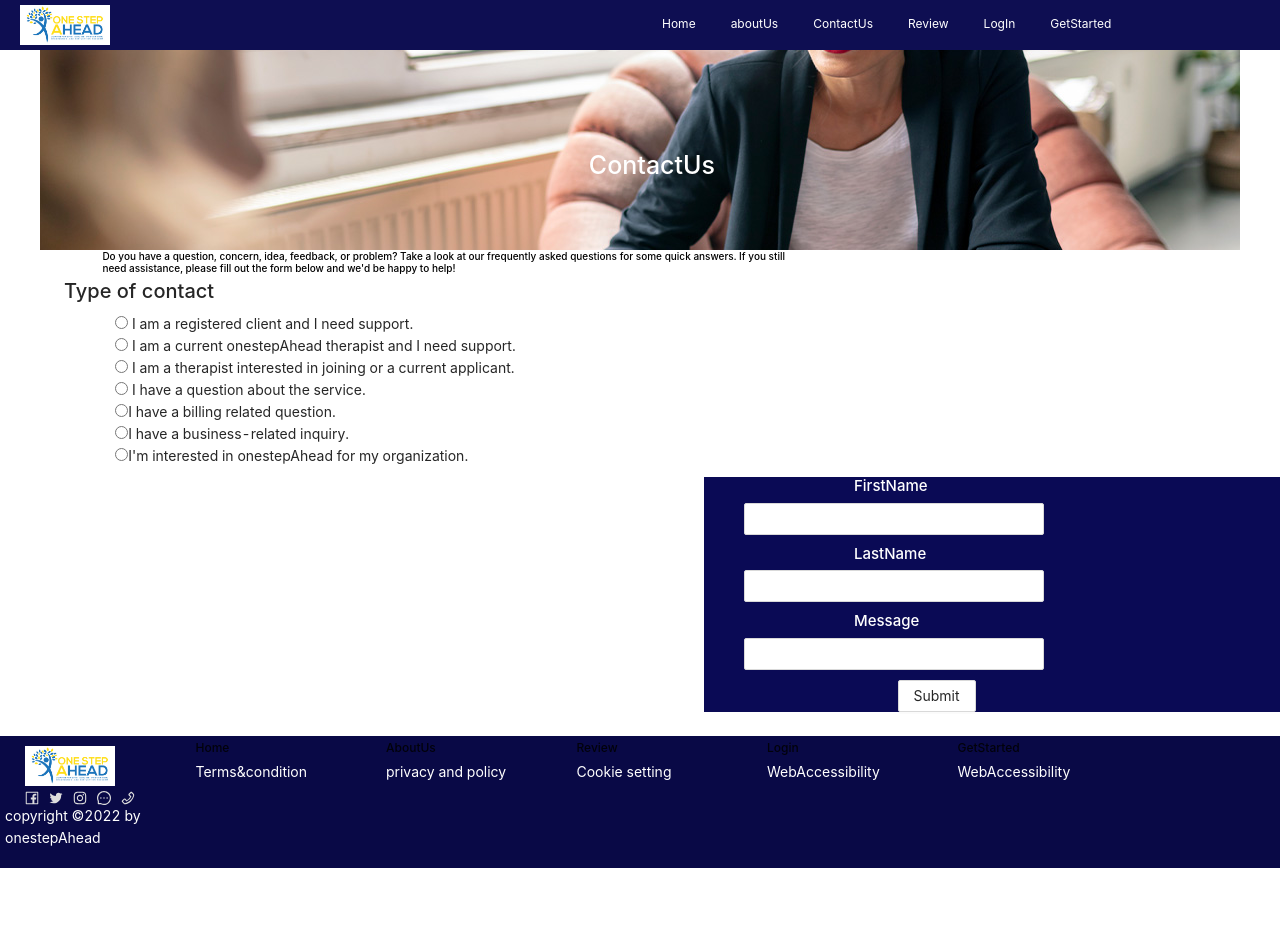
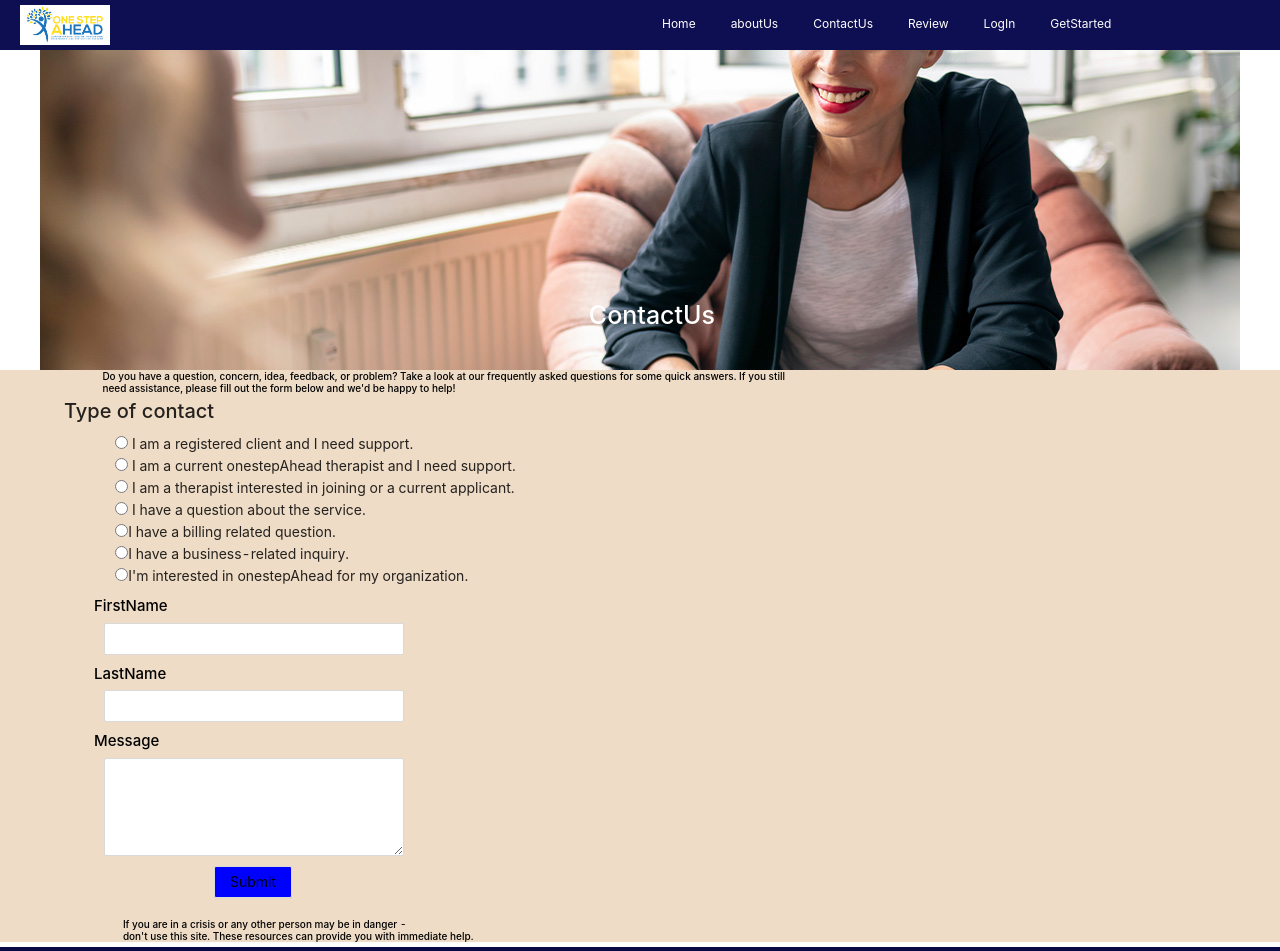
Before and after one commit to elise1914347/one-step-ahead-react, a React (Create React App) app: page /contactUs in a window 1280 px wide. Shown: the top 951 px of the page. Before the commit the page ends 868 px from the top, so only its background shows below. Built offline with nearby package versions, Linux system fonts and the light colour scheme.

Commit message:
change-contact

```diff
--- a/src/view/contact.css
+++ b/src/view/contact.css
@@ -10,20 +10,21 @@
     background-position: center;
     /* background-size: 2%; */
     width: 100%;
-    height: 20rem;
+    height: 32rem;
 }
 .ct{
     color: white;
     margin-left: 46%;
-    padding-top: 100px;
+    padding-top: 25rem;
 }
 .questions{
     margin-left: 9%;
     position: relative;
 }
 .formLabe{
-    margin-left:  55%;
-    background-color: rgb(10, 10, 85);
+    margin-left:  5%;
+    /* background-color: rgb(10, 10, 85); */
+    margin-right: 3%;
 
     padding-top: 0;
     /* position: absolute; */
@@ -31,3 +32,10 @@
 
 
 }
+.yeh{
+    background-color: rgb(238, 220, 198);
+}
+.bne{
+    margin-left: 15rem;
+    /* background-color: rgb(25, 25, 114); */
+}
--- a/src/view/contactUs.js
+++ b/src/view/contactUs.js
@@ -1,9 +1,10 @@
 import React from "react";
 import "./contact.css";
-import { Card} from "antd";
-import { Button, Form, Input, InputNumber } from 'antd';
+import { Card } from "antd";
+import { Button, Form, Input, InputNumber } from "antd";
 
 const Contact = () => {
+  const { TextArea } = Input;
   const layout = {
     labelCol: {
       span: 8,
@@ -13,13 +14,13 @@ const Contact = () => {
     },
   };
   const validateMessages = {
-    required: '${label} is required!',
+    required: "${label} is required!",
     types: {
-      email: '${label} is not a valid email!',
-      number: '${label} is not a valid number!',
+      email: "${label} is not a valid email!",
+      number: "${label} is not a valid number!",
     },
     number: {
-      range: '${label} must be between ${min} and ${max}',
+      range: "${label} must be between ${min} and ${max}",
     },
   };
   const onFinish = (values) => {
@@ -30,52 +31,95 @@ const Contact = () => {
       <div className="contact">
         <h1 className="ct">ContactUs</h1>
       </div>
-
-      <h2 style={{color:"black",fontSize:"10px",marginLeft:"8%"}}>
-        Do you have a question, concern, idea, feedback, or problem? Take a look
-        at our frequently asked questions for some quick answers. If you still<br></br>
+      <div className="yeh">
+        <h2 style={{ color: "black", fontSize: "10px", marginLeft: "8%" }}>
+          Do you have a question, concern, idea, feedback, or problem? Take a
+          look at our frequently asked questions for some quick answers. If you
+          still<br></br>
           need assistance, please fill out the form below and we'd be happy to
           help!
         </h2>
         <div className="cnts">
-      <h3 style={{marginLeft:"5%"}}>Type of contact</h3>
+          <h3 style={{ marginLeft: "5%" }}>Type of contact</h3>
           <div className="questions">
-      <input type="radio" value="" name=""/> I am a registered client and I need support.
+            <input type="radio" value="" name="" /> I am a registered client and
+            I need support.
             <br></br>
-      <input type="radio" value="" name="" /> I am a current onestepAhead therapist and I need support.
+            <input type="radio" value="" name="" /> I am a current onestepAhead
+            therapist and I need support.
             <br></br>
-      <input type="radio" value="" name="" /> I am a therapist interested in joining or a current applicant.
+            <input type="radio" value="" name="" /> I am a therapist interested
+            in joining or a current applicant.
             <br></br>
-      <input type="radio" value="" name="" /> I have a question about the service.
+            <input type="radio" value="" name="" /> I have a question about the
+            service.
             <br></br>
-      <input type="radio" value="" name="" />I have a billing related question.
+            <input type="radio" value="" name="" />I have a billing related
+            question.
             <br></br>
-      <input type="radio" value="" name="" />I have a business-related inquiry.
+            <input type="radio" value="" name="" />I have a business-related
+            inquiry.
             <br></br>
-      <input type="radio" value="" name="" />I'm interested in onestepAhead for my organization.
+            <input type="radio" value="" name="" />
+            I'm interested in onestepAhead for my organization.
+          </div>
         </div>
 
+        <div className="formLabe">
+          <Form
+            {...layout}
+            name="nest-messages"
+            onFinish={onFinish}
+            validateMessages={validateMessages}
+          >
+            <h1
+              style={{
+                fontSize: "15px",
+                marginLeft: "3rem",
+                marginTop: "10px",
+                color: "black",
+              }}
+            >
+              FirstName
+            </h1>
+            <Input style={{ width: "30rem", marginLeft: "40px" }} />
+            <br></br>
+            <h2
+              style={{
+                fontSize: "15px",
+                marginLeft: "3rem",
+                marginTop: "10px",
+                color: "black",
+              }}
+            >
+              LastName
+            </h2>
+            <Input style={{ width: "30rem", marginLeft: "40px" }} />
+            <h3
+              style={{
+                fontSize: "15px",
+                marginLeft: "3rem",
+                marginTop: "10px",
+                color: "black",
+              }}
+            >
+              Message
+            </h3>
+          <TextArea rows={4} style={{ width: "30rem", marginLeft: "40px" }} />
 
-      <div className="formLabe">
-      <Form {...layout} name="nest-messages" onFinish={onFinish} validateMessages={validateMessages}>
-        <h1 style={{fontSize:"15px",marginLeft:"15rem",marginTop:"10px",color:"white"}}>FirstName</h1>
-        <Input style={{width:"30rem",marginLeft:"40px"}} />
-        <br></br>
-      <h2 style={{fontSize:"15px",marginLeft:"15rem",marginTop:"10px",color:"white"}}>LastName</h2>
-        <Input  style={{width:"30rem",marginLeft:"40px"}}/>
-        <h3 style={{fontSize:"15px",marginLeft:"15rem",marginTop:"10px",color:"white"}}>Message</h3>
-        <Input style={{width:"30rem",marginLeft:"40px"}}></Input>
-
-      <Form.Item wrapperCol={{ ...layout.wrapperCol, offset: 8 }}>
-        <Button style={{marginLeft:"1.5px",marginTop:"10px",backgroundColor:"white"}} >
+            <div className="bne">
+              <Button style={{ marginRight: "60px", backgroundColor: "blue",marginTop:"10px",color:"black" }}>
                 Submit
               </Button>
-      </Form.Item>
+            </div>
+            <h1 style={{ color: "black", fontSize: "10px", marginLeft: "5%",marginTop:"20px" }}>
+              If you are in a crisis or any other person may be in danger -<br></br>
+              don't use this site. These resources can provide you with
+              immediate help.
+            </h1>
           </Form>
         </div>
       </div>
-
-
     </>
   );
 };
```
Lines whose indentation alone changed are shown as unchanged.
